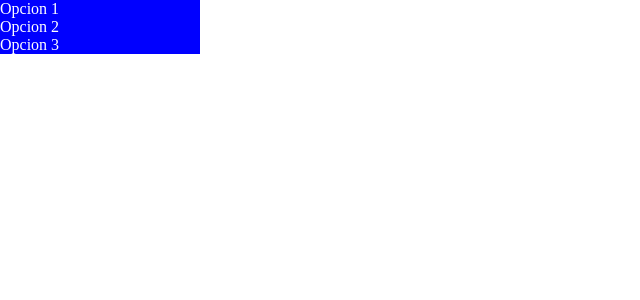
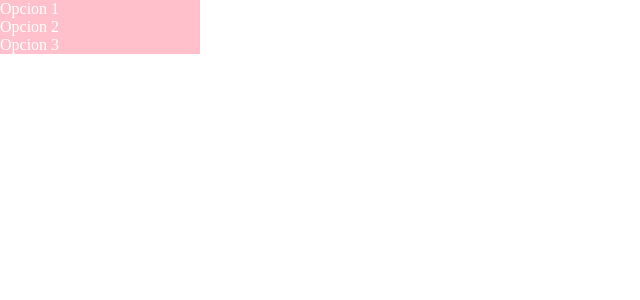
Before and after one commit to AdamarisMarin/MarinMe, a PHP site: page /Menu.html in a window 1280 px wide. Shown: the top 300 px of the page, without its empty margins (0-640 px from the left). Run offline with PHP 8.4, Linux system fonts and the light colour scheme.

Commit message:
commit 1

```diff
--- a/Menu.css
+++ b/Menu.css
@@ -18,12 +18,10 @@ ul > li.hover > ul {
     display: block;
     height: 100%;
 }
-
 .opcion {
-    background: blue;
+    background: pink;
     color: white;
 }
-
 .subOpcion {
     padding-left: 20px;
     background: gray;
--- a/Menu.html
+++ b/Menu.html
@@ -4,12 +4,12 @@
     <meta charset="UTF-8">
     <meta http-equiv="X-UA-Compatible" content="IE=edge">
     <meta name="viewport" content="width=device-width, initial-scale=1.0">
+    <title>Menu</title>
     <link rel="stylesheet" href="Menu.css">
-    <title>Document</title>
 </head>
 <body>
     <ul>
-        <li class="opcion">Opcion 1
+        <li class="opcion"> Opcion 1
             <ul>
                 <li class="subOpcion">Opcion 1-1</li>
                 <li class="subOpcion">Opcion 1-2</li>
```
